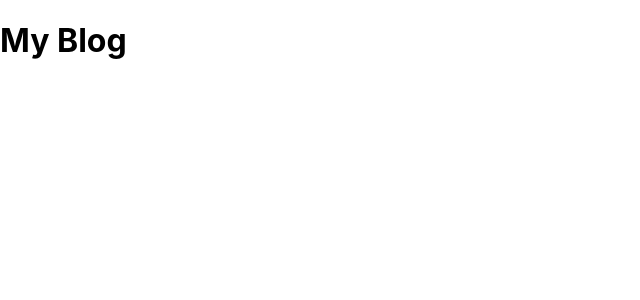
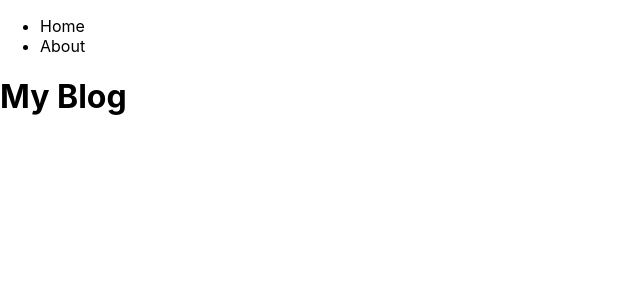
Before and after one commit to tekatekimalam/next-blog, a Next.js app: page / in a window 1280 px wide. Shown: the top 300 px of the page, without its empty margins (0-640 px from the left). Built offline with nearby package versions, Linux system fonts and the light colour scheme.

Commit message:
Navbar dummy

```diff
--- a/pages/_app.js
+++ b/pages/_app.js
@@ -1,7 +1,27 @@
-import '../styles/globals.css'
+import Link from "next/link";
+
+import "../styles/globals.css";
 
 function MyApp({ Component, pageProps }) {
-  return <Component {...pageProps} />
+  return (
+    <div>
+      <nav>
+        <ul>
+          <li>
+            <Link href="/">
+              <a>Home</a>
+            </Link>
+          </li>
+          <li>
+            <Link href="/about">
+              <a>About</a>
+            </Link>
+          </li>
+        </ul>
+      </nav>
+      <Component {...pageProps} />
+    </div>
+  );
 }
 
-export default MyApp
+export default MyApp;
```
